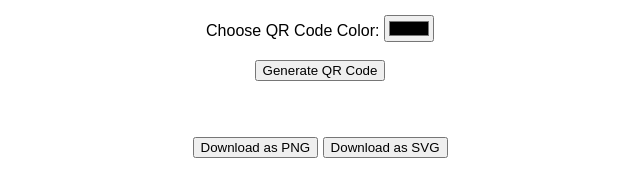
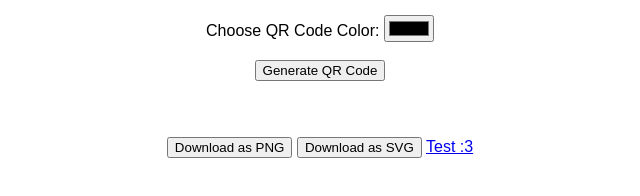
Before and after one commit to PolaMahmud/QR, a plain HTML site: page index.html in a window 1280 px wide. Shown: the part 122-318 px from the top of the page, without its empty margins (320-960 px from the left). Drawn offline with Linux system fonts and the light colour scheme.

Commit message:
Update index.html

```diff
--- a/index.html
+++ b/index.html
@@ -56,5 +56,6 @@
             qrCode.download({ name: "qr_code", extension: format });
         }
     </script>
+    <a href="test.html">Test :3</a>
 </body>
 </html>
```
